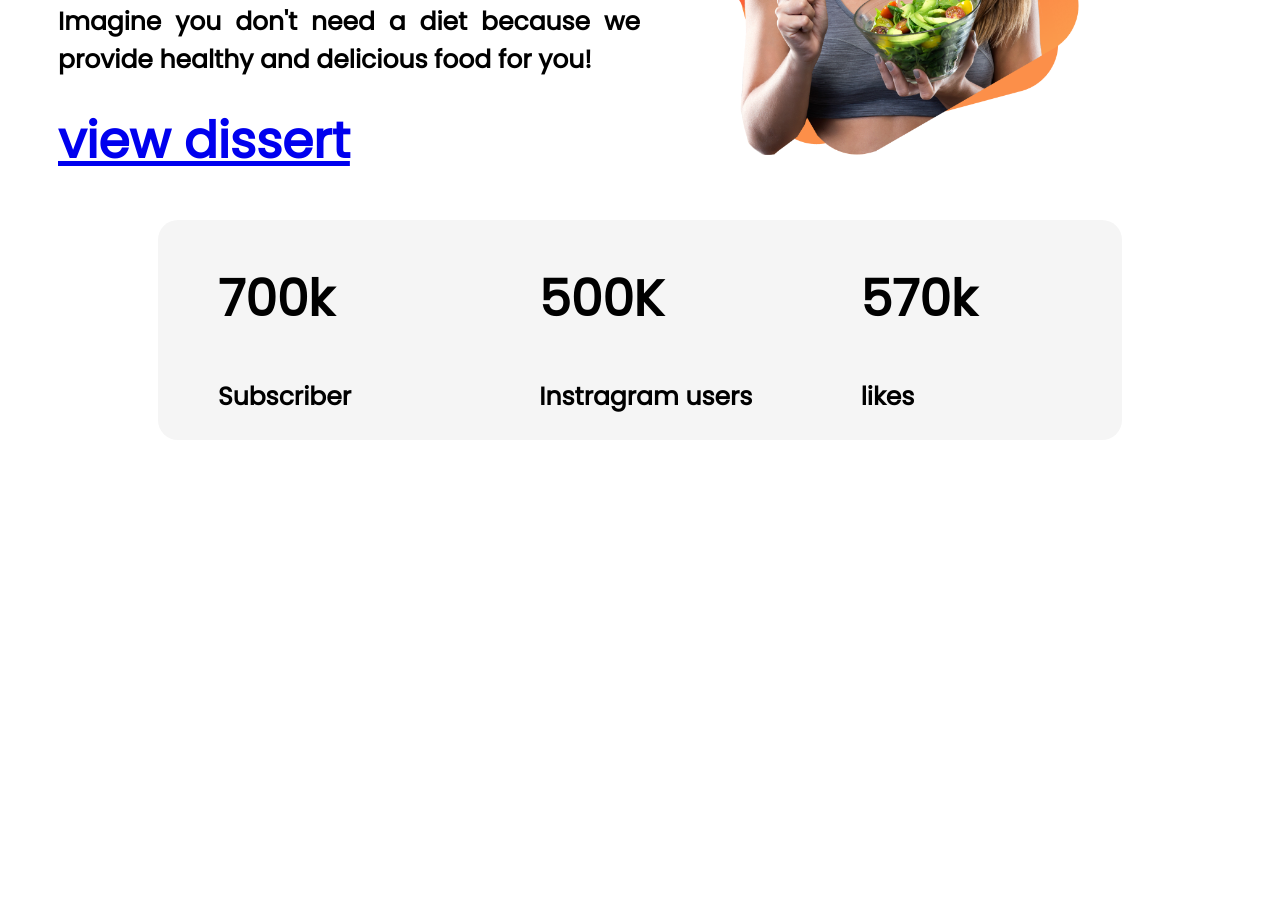
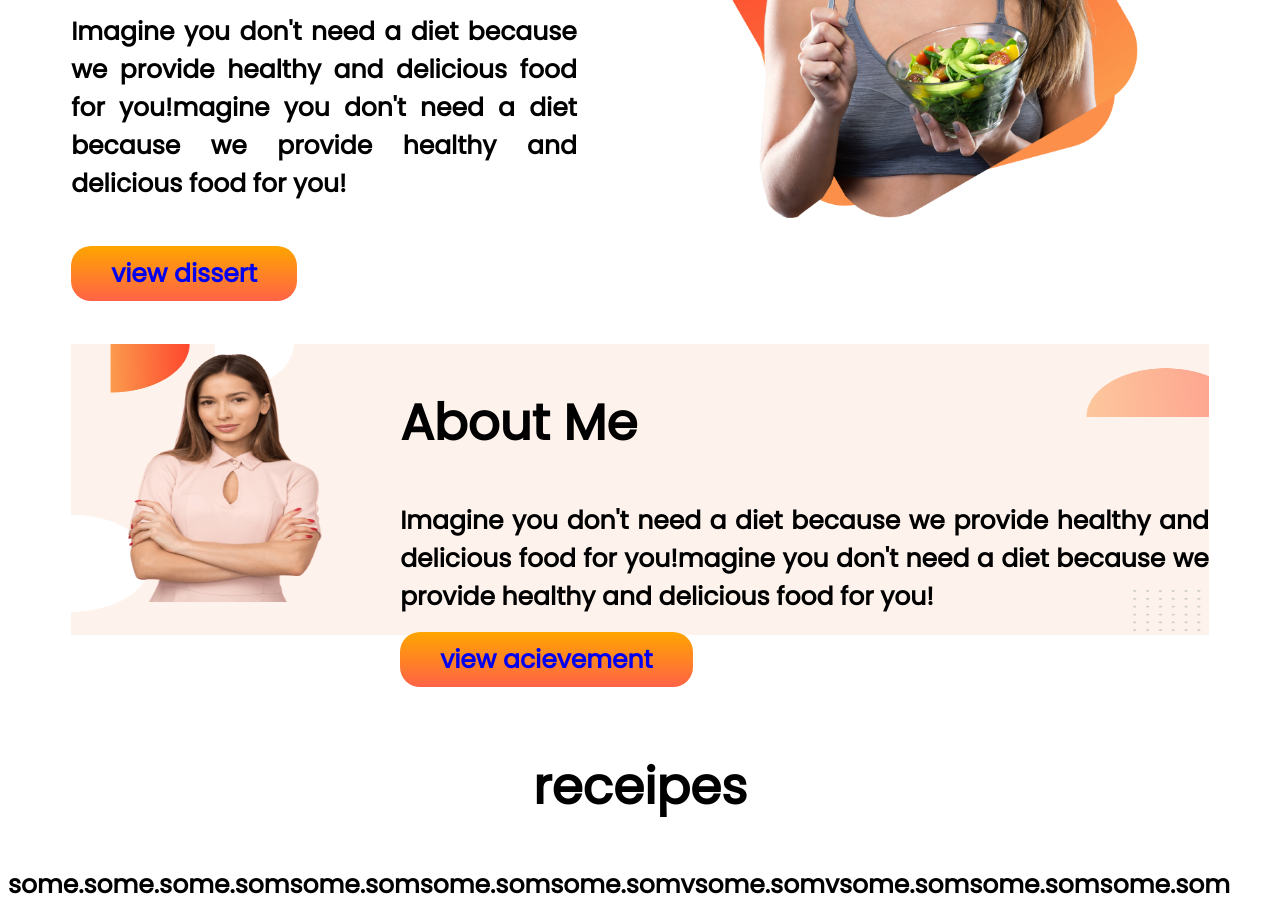
Before and after one commit to UmmayTakida/food-network-repo, a plain HTML site: page index.html in a window 1280 px wide. Shown: the part 297-1220 px from the top of the page. Before the commit the page ends 800 px from the top, so only its background shows below. Drawn offline with Linux system fonts and the light colour scheme.

Commit message:
about me added

```diff
--- a/index.html
+++ b/index.html
@@ -17,11 +17,13 @@
         <div class="half-width">
             <h1>Taking <span>Tea/Coffee.</span><br>feeling better.<br>with teaGallery</h>
                 <p>Imagine you don't need a diet because we provide
+                    healthy and delicious food for you!magine you don't need a diet because we provide
                     healthy and delicious food for you!
 
                 </p>
-                <a
-                    href="https://www.google.com/search?q=best+desserts+in+the+world&oq=best+desert&aqs=chrome.2.69i57j0i10l4j0j0i10l3j0i10i457.10094j0j7&sourceid=chrome&ie=UTF-8">view
+                <a class="link-buttom"
+                    href="https://www.google.com/search?q=best+desserts+in+the+world&oq=best+desert&aqs=chrome.2.69i57j0i10l4j0j0i10l3j0i10i457.10094j0j7&sourceid=chrome&ie=UTF-8"
+                    target="_blank">view
                     dissert</a>
         </div>
         <div class="half-width">
@@ -29,6 +31,40 @@
 
         </div>
     </section>
+    <section class="middle flex-container">
+        <div class="half-width">
+            <img id="person" src="images/female/Person Image.png" alt="">
+
+        </div>
+        <div idclass="half-width">
+            <h1>About Me</h1>
+            <p>Imagine you don't need a diet because we provide
+                healthy and delicious food for you!magine you don't need a diet because we provide
+                healthy and delicious food for you!
+
+            </p>
+            <a class="link-buttom"
+                href="https://www.google.com/search?q=best+desserts+in+the+world&oq=best+desert&aqs=chrome.2.69i57j0i10l4j0j0i10l3j0i10i457.10094j0j7&sourceid=chrome&ie=UTF-8"
+                target="_blank">view acievement</a>
+
+        </div>
+
+    </section>
+    <section>
+        <div>
+            <div>
+                <h1 id="receipe">receipes</h1>
+            </div>
+            <div>
+                <p>some.some.some.somsome.somsome.somsome.somvsome.somvsome.somsome.somsome.som</p>
+            </div>
+        </div>
+
+
+
+
+    </section>
+
     <section id="top-box">
         <div class="flex-container">
             <div class="follower">
--- a/style.css
+++ b/style.css
@@ -6,6 +6,7 @@ body{
 
 .flex-container{
     display: flex;
+    margin: 0;
 }
 h1{
     font-size: 50px;
@@ -16,16 +17,37 @@ h4{
 }
 .half-width{
     width: 50%;
-    margin-left: 50px;
+    margin-left: 5%;
+    margin-right: 5%;
+    margin-top: 10px;
 }
 .half-width img{
-    width: 70%;
+    width: 90%;
+    margin-bottom: 40px;
 
 }
 p{
     font-size: 25px;
     text-align: justify;
     font-weight: 700;
+}
+#person{
+    height: 70%;
+}
+.link-buttom{
+    background-image: linear-gradient(orange, tomato);
+    text-decoration: none;
+    padding: 10px 40px;
+    border-radius: 20px;
+    text-align: center;
+    font-size: 25px;
+    font-weight: 700;
+}
+.middle{
+    background: url(images/shapes/7.png) no-repeat;
+    background-size: 100% 80%;
+    margin-left: 5%;
+    margin-right: 5%;
 }
 #top-box{
     margin-left: 150px;
@@ -43,3 +65,6 @@ span{
     color: brown
     ;
 }
+#receipe{
+    text-align: center;
+}
```
